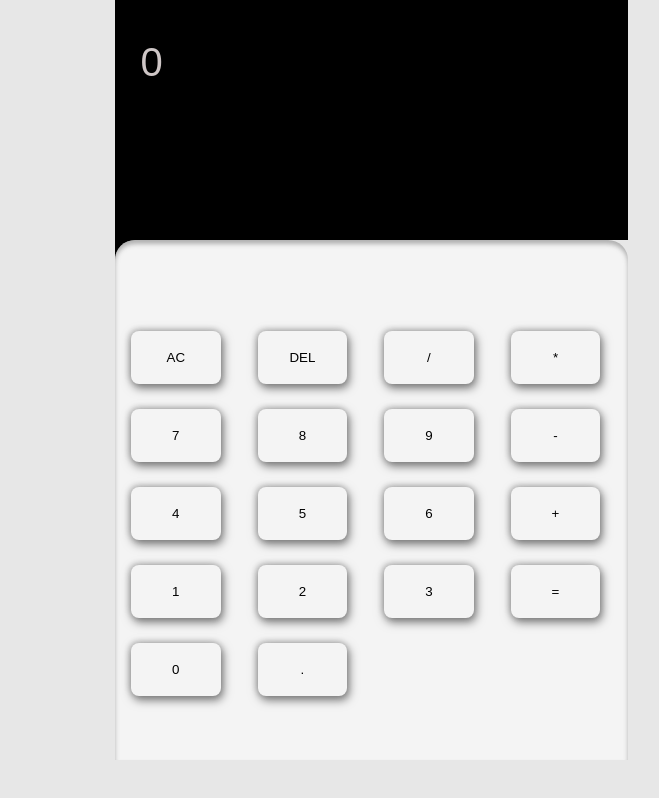
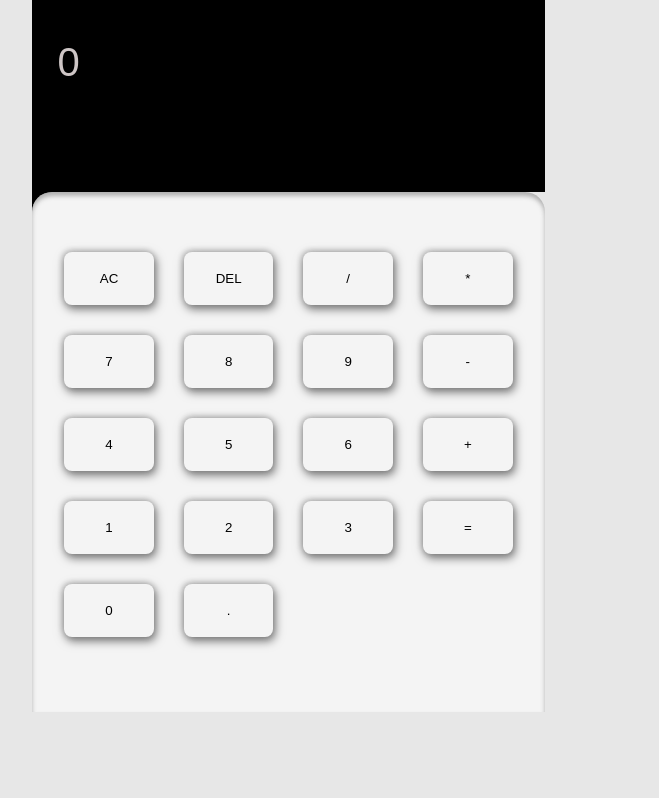
Before and after one commit to Jevgenijsss/Calculator, a plain HTML site: page index.html in a window 1280 px wide. Shown: the whole page, without its empty margins (333-992 px from the left). Drawn offline with Linux system fonts and the light colour scheme.

Commit message:
Update style.css

```diff
--- a/style.css
+++ b/style.css
@@ -9,6 +9,7 @@ body{
     background-color: #E7E7E7;
     display: flex;
     justify-content: center;
+    margin-right: 13vw;
 }
 
 .main_container {
@@ -18,7 +19,7 @@ body{
 }
 
 .calculator_output {
-    height: 30vh;
+    height: 24vh;
     width: 40.1vw;
     background-color: black;
     color: white;
@@ -35,19 +36,22 @@ body{
 
 
 .calculator_input {
+    display: flex;
+    justify-content: center;
     background-color: #F4F4F4;
     box-shadow: inset 0px 4px 4px rgba(112, 111, 111, 0.5);
     border-radius: 20px 20px 0px 0px;
     height: 65vh;
     width: 40.1vw;
+    padding-bottom: 30vh;
 
 }
 
 .calculator_buttons {
   display: grid;
   grid-template: repeat(4, 1fr) / repeat(4, 1fr);
-  gap: 25px;
-  padding: 91px 16px 0 16px;
+  gap: 30px;
+  padding: 60px 16px 0 16px;
 }
 
 button {
```
